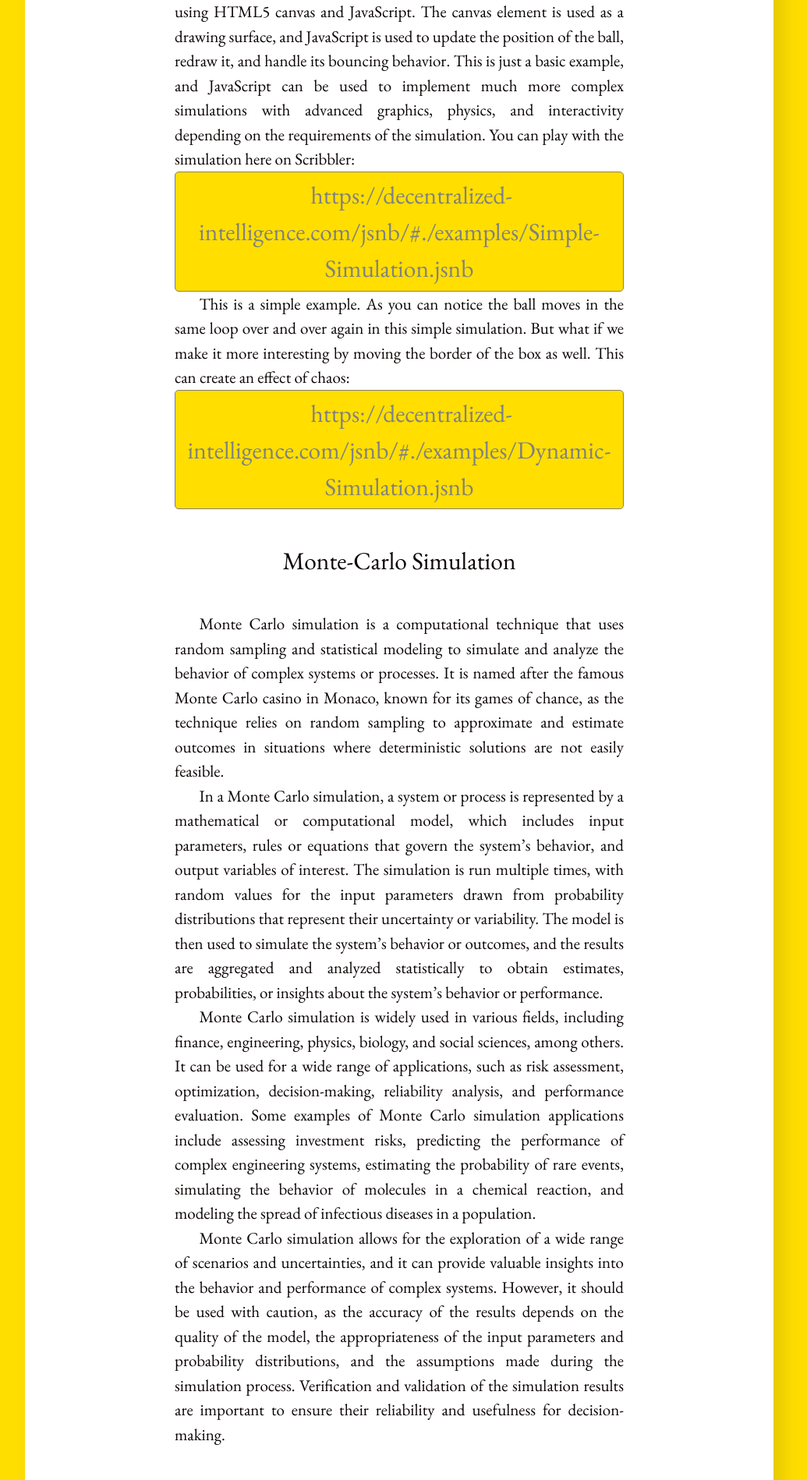
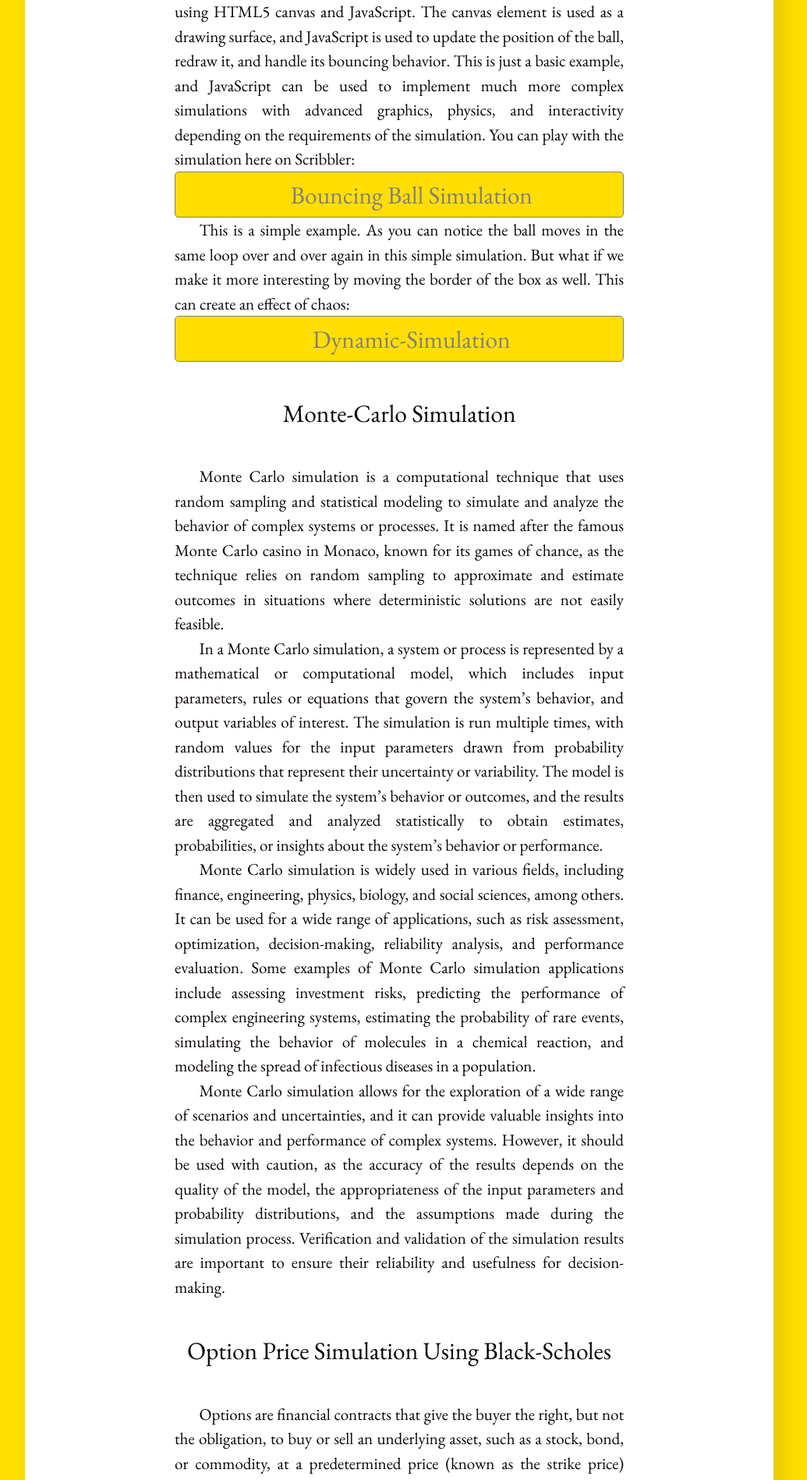
Before and after one commit to gopi-suvanam/gopi-suvanam.github.io, a Jekyll site: the page built from _posts/2023-04-25-Scientific-Simulation-in-JavaScript.md, in a window 1280 px wide. Shown: the part 3204-5102 px from the top of the page at 78% size, without its empty margins (128-1163 px from the left). Built offline with Jekyll 4.4.1, drawn with Linux system fonts in a browser that asks for light colours; some of the changed text lies outside the part shown.

Commit message:
Update 2023-04-25-Scientific-Simulation-in-JavaScript.md

```diff
--- a/_posts/2023-04-25-Scientific-Simulation-in-JavaScript.md
+++ b/_posts/2023-04-25-Scientific-Simulation-in-JavaScript.md
@@ -80,10 +80,10 @@
 
 
 This example demonstrates a simple simulation of a bouncing ball using HTML5 canvas and JavaScript. The canvas element is used as a drawing surface, and JavaScript is used to update the position of the ball, redraw it, and handle its bouncing behavior. This is just a basic example, and JavaScript can be used to implement much more complex simulations with advanced graphics, physics, and interactivity depending on the requirements of the simulation.
-You can play with the simulation here on Scribbler: [https://decentralized-intelligence.com/jsnb/#./examples/Simple-Simulation.jsnb](https://decentralized-intelligence.com/jsnb/#./examples/Simple-Simulation.jsnb){: .jsnb-link}
+You can play with the simulation here on Scribbler: [Bouncing Ball Simulation](https://app.scribbler.live#./examples/Simple-Simulation.jsnb){: .jsnb-link}
 
 This is a simple example. As you can notice the ball moves in the same loop over and over again in this simple simulation. But what if we make it more interesting by moving the border of the box as well. This can create an effect of chaos:
-[https://decentralized-intelligence.com/jsnb/#./examples/Dynamic-Simulation.jsnb](https://decentralized-intelligence.com/jsnb/#./examples/Dynamic-Simulation.jsnb){: .jsnb-link}
+[Dynamic-Simulation](https://app.scribbler.live/#./examples/Dynamic-Simulation.jsnb){: .jsnb-link}
 
 ### Monte-Carlo Simulation
 Monte Carlo simulation is a computational technique that uses random sampling and statistical modeling to simulate and analyze the behavior of complex systems or processes. It is named after the famous Monte Carlo casino in Monaco, known for its games of chance, as the technique relies on random sampling to approximate and estimate outcomes in situations where deterministic solutions are not easily feasible.
@@ -104,7 +104,7 @@
 Put option: A put option gives the buyer the right to sell the underlying asset at the strike price before the expiration date. If the market price of the underlying asset falls below the strike price, the buyer of the put option can exercise the option and sell the asset at the higher strike price, thereby making a profit.
 
 
-The Black-Scholes model is a mathematical model used in finance to calculate the theoretical price of an option based on various parameters, such as the current stock price, strike price, time to expiration, volatility, and interest rate. A detailed explanation of the formula is given [here](https://decentralized-intelligence.com/2023/04/06/Option-Pricing-using-Black-Scholes-in-JavaScript.html).
+The Black-Scholes model is a mathematical model used in finance to calculate the theoretical price of an option based on various parameters, such as the current stock price, strike price, time to expiration, volatility, and interest rate. A detailed explanation of the formula is given [here](/2023/04/06/Option-Pricing-using-Black-Scholes-in-JavaScript.html).
 
 It is a common practice in financial analysis to calculate the value of a financial instrument in several scenarios. To test, if JavaScript can do this effectively we generate 10 million scenarios of price movements (using random generators) and price an option in all those scenarios. We then calculate the average value and the distribution of the prices. This code for this is:
 
@@ -141,4 +141,4 @@
 	prices.dist().transpose().plot('scatter')
 
 This code uses the libraries [DI-Libs](/di-libs/). For playing around with the code use this notebook on Scribbler:
-[https://decentralized-intelligence.com/jsnb/#./examples/Black-Scholes-Simulation.jsnb](https://decentralized-intelligence.com/jsnb/#./examples/Black-Scholes-Simulation.jsnb){: .jsnb-link}
+[https://app.scribbler.live/#./examples/Black-Scholes-Simulation.jsnb](https://app.scribbler.live/#./examples/Black-Scholes-Simulation.jsnb){: .jsnb-link}
```
